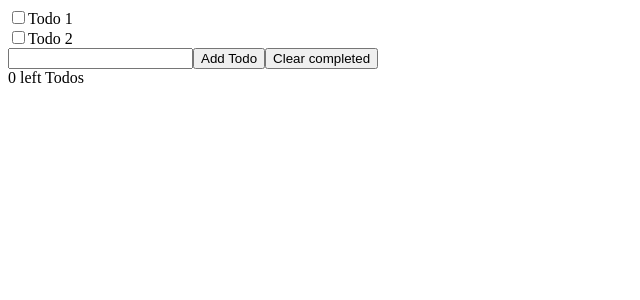
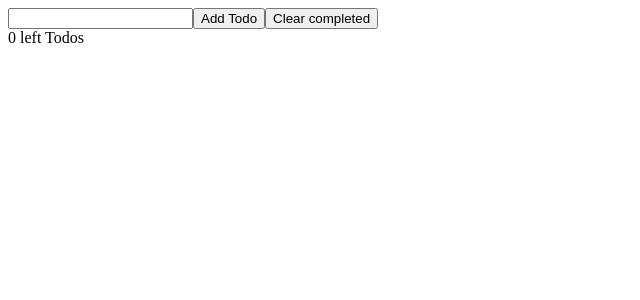
Before and after one commit to magalifabri/react-intro, a React (Create React App) app: page / in a window 1280 px wide. Shown: the top 300 px of the page, without its empty margins (0-640 px from the left). Built offline with nearby package versions, Linux system fonts and the light colour scheme.

Commit message:
Enable todo adding

```diff
--- a/src/App.js
+++ b/src/App.js
@@ -1,25 +1,44 @@
-import React, {useState} from "react";
+// useState Hook lets us keep local state in a function component
+import React, {useState, useRef} from "react";
 import TodoList from "./TodoList";
 
 function App() {
-    const [todos, setTodos] = useState([
-        {
-            id: 1,
-            name: 'Todo 1',
+    const todoNameRef = useRef();
+    // useState() takes one argument: the initial state
+    // useState() returns two variables: the current state and a function to update the state
+    const [todos, setTodos] = useState([]);
+
+    const [idCounter, setIdCounter] = useState(1);
+
+    const getTodosWithNewTodoAdded = (newTodoName, prevTodos) => {
+        const id = idCounter;
+        setIdCounter(idCounter + 1);
+
+        return [...prevTodos, {
+            id: id,
+            name: newTodoName,
             complete: false,
-        },
-        {
-            id: 2,
-            name: 'Todo 2',
-            complete: false,
+        }];
+    }
+
+    const handleAddTodo = (event) => {
+        const name = todoNameRef.current.value;
+        // console.log(name);
+
+        if (name === '') {
+            return;
         }
-    ]);
+
+        setTodos(prevTodos => getTodosWithNewTodoAdded(name, prevTodos));
+
+        todoNameRef.current.value = '';
+    }
 
     return (
         <>
             <TodoList todos={todos}/>
-            <input type="text"/>
-            <button>Add Todo</button>
+            <input ref={todoNameRef} type="text"/>
+            <button onClick={handleAddTodo}>Add Todo</button>
             <button>Clear completed</button>
             <div>0 left Todos</div>
         </>
```
